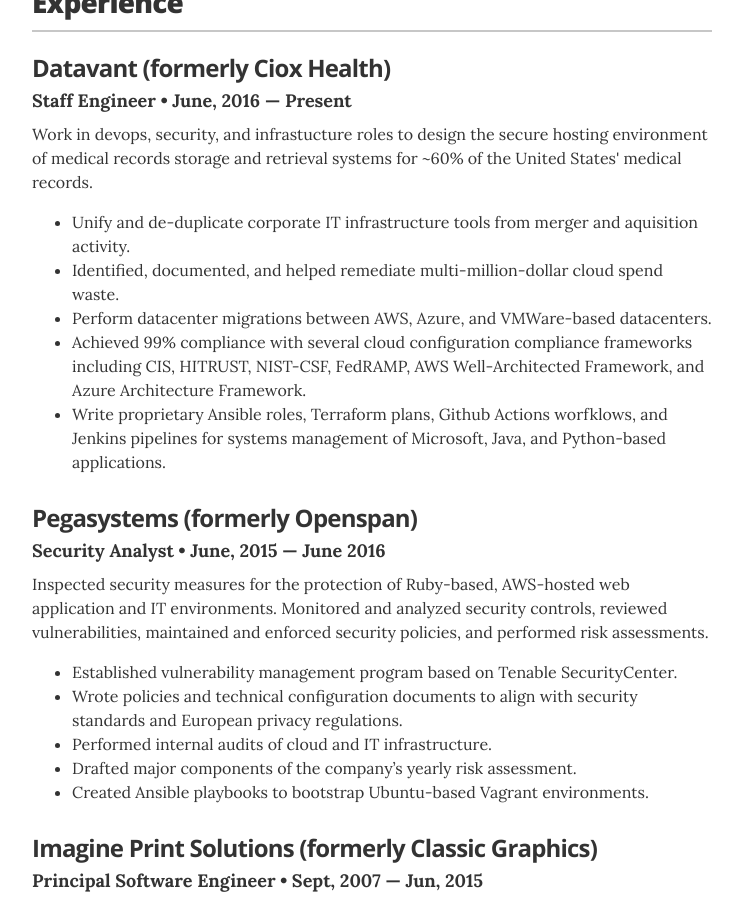
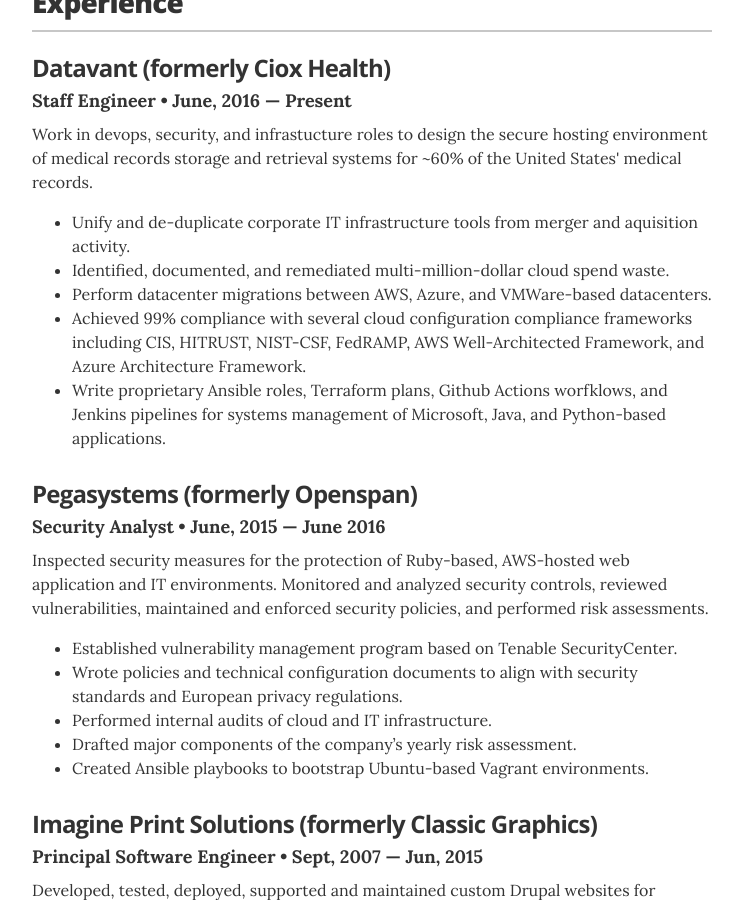
Before and after one commit to deekayen/dkn.github.io, a Jekyll site: the page built from index.html, in a window 1280 px wide and 900 px high, scrolled down 663 px. Shown: the whole window, without its empty margins (268-1011 px from the left). Built offline with Jekyll 4.4.1, drawn with Linux system fonts in a browser that asks for light colours; nearby versions of some CDN libraries.

Commit message:
Update claimed Datavant savings.

```diff
--- a/_data/experience.yml
+++ b/_data/experience.yml
@@ -7,7 +7,7 @@
     <p class="resume-item-copy">Work in devops, security, and infrastucture roles to design the secure hosting environment of medical records storage and retrieval systems for ~60% of the United States' medical records.</p>
     <ul class="resume-item-list">
       <li>Unify and de-duplicate corporate IT infrastructure tools from merger and aquisition activity.</li>
-      <li>Identified, documented, and helped remediate multi-million-dollar cloud spend waste.</li>
+      <li>Identified, documented, and remediated multi-million-dollar cloud spend waste.</li>
       <li>Perform datacenter migrations between AWS, Azure, and VMWare-based datacenters.</li>
       <li>Achieved 99% compliance with several cloud configuration compliance frameworks including CIS, HITRUST, NIST-CSF, FedRAMP, AWS Well-Architected Framework, and Azure Architecture Framework.</li>
       <li>Write proprietary Ansible roles, Terraform plans, Github Actions worfklows, and Jenkins pipelines for systems management of Microsoft, Java, and Python-based applications.</li>
```
